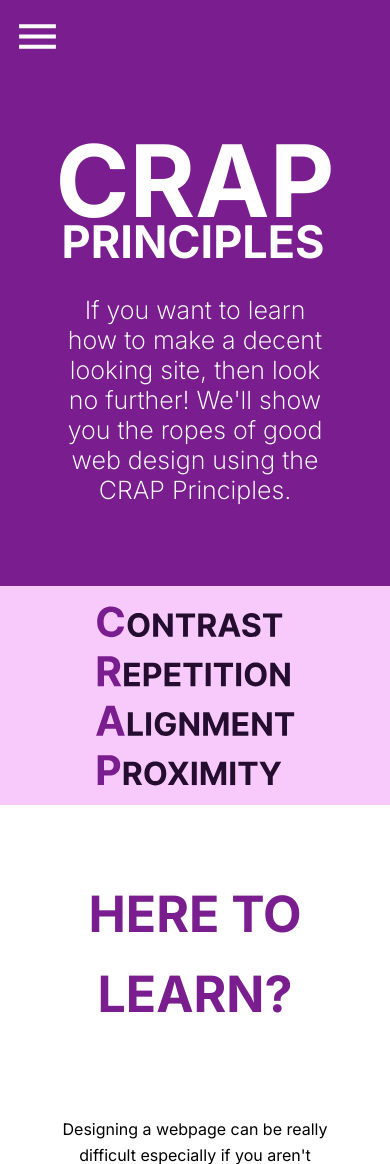
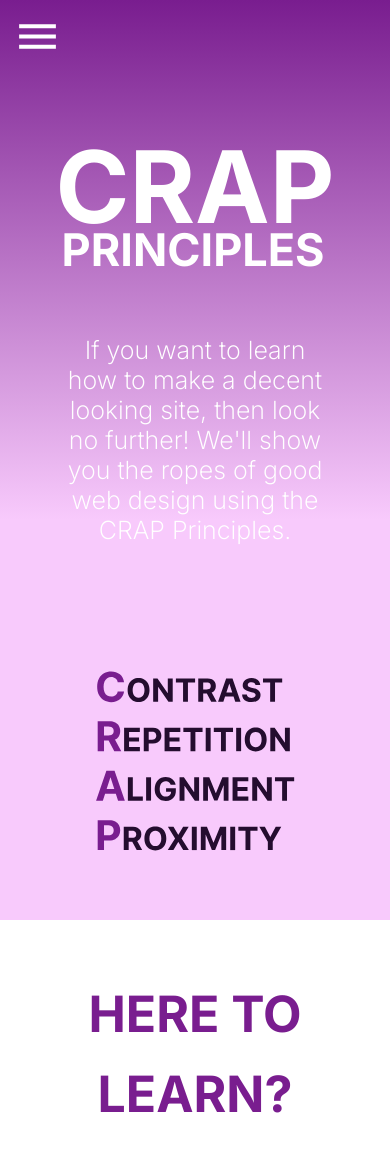
Before and after one commit to Bondulance/CRAP_Final, a PHP site: page / in a window 390 px wide. Shown: the top 1164 px of the page. Run offline with PHP 8.4, Linux system fonts and the light colour scheme.

Commit message:
added mobile gradient

```diff
--- a/assets/css/style.css
+++ b/assets/css/style.css
@@ -13,12 +13,6 @@ body {
     margin: 0px;
     position: relative;
     z-index: -1;
-}
-
-.gradient {
-    background: rgb(0,50,113);
-    background: linear-gradient(180deg, rgba(0,50,113,1) 2%, rgba(0,50,113,0.4542191876750701) 20%, rgba(252,176,69,0) 43%);
-    z-index: 2;
 }
 
 .under{
@@ -225,7 +219,7 @@ this is just the smallest the footer can be without looking too weird*/
         display: block;
         text-align: center;
         position: relative;
-        top: 70%;
+        top: 60%;
         right: 0;
         color: white;
         font-weight: 250;
@@ -246,15 +240,15 @@ this is just the smallest the footer can be without looking too weird*/
         display: block;
         width: 75px;
         height: 75px;
-        background-color: #791D8F;
         border: none;
+        background-color: inherit;
     }
 
     .under{
-        mix-blend-mode: lighten;
+        background-image: linear-gradient(#791D8F, #f8cafc 65%);
         display: flex;
         flex-direction: column-reverse;
-        height: 700px;
+        height: 800px;
     }
 
     .intro{
@@ -263,13 +257,13 @@ this is just the smallest the footer can be without looking too weird*/
 
     .CRAP{
         position: relative;
-        bottom: 20%;
+        bottom: 23%;
         right: 0;
     }
 
     .CRAP2{
         position: relative;
-        top: 22%;
+        top: 14%;
         right: 0.5%;
     }
 
@@ -282,6 +276,8 @@ this is just the smallest the footer can be without looking too weird*/
         width: 100%;
         left: 0;
         bottom: 10%;
+        padding-bottom: 50px;
+        background-color: #f8cafc;
     }
 
     .Lfloat, .Rfloat{
```
Also changed, not shown: 2 other files.
